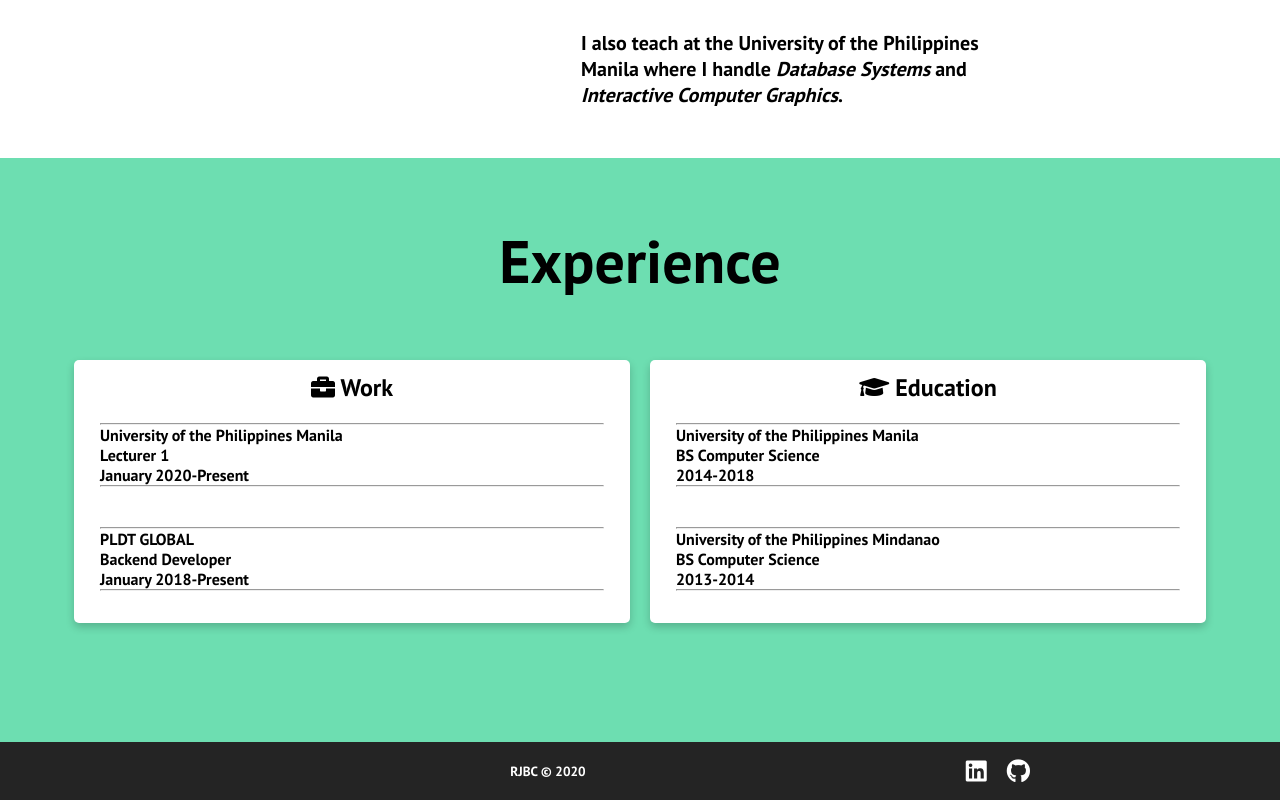
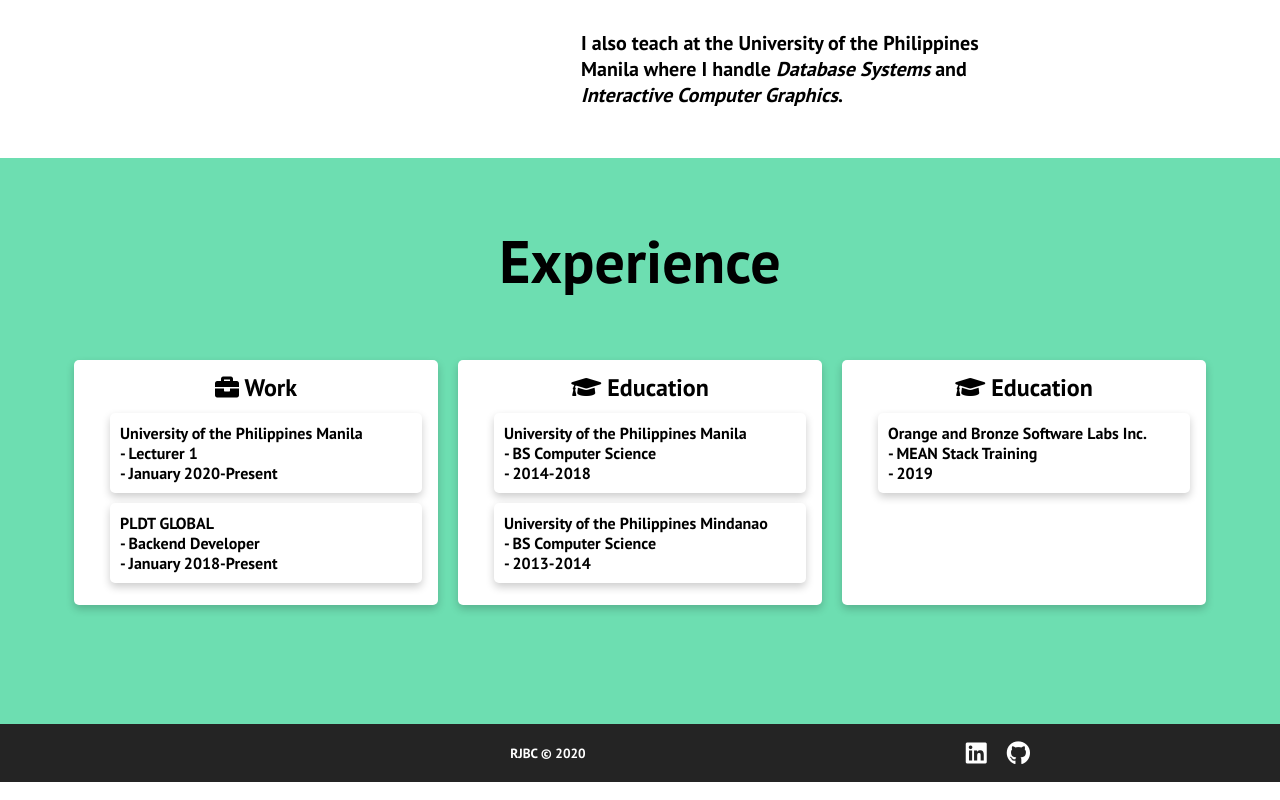
Before and after one commit to rbcabreraUPM/amplify-create-react-app, a React (Create React App) app: page / in a window 1280 px wide. Shown: the part 985-1785 px from the top of the page. Built offline with nearby package versions, Linux system fonts and the light colour scheme.

Commit message:
added trainings

```diff
--- a/src/components/Home/Experience.js
+++ b/src/components/Home/Experience.js
@@ -17,20 +17,19 @@ const Experience = () => {
                 <h2 style={{ textAlign: 'center' }}>
                   <b>
                     {' '}
-                    <i class='fas fa-briefcase'></i> Work
+                    <i className='fas fa-briefcase'></i> Work
                   </b>
                 </h2>
 
                 {jobs.map((job) => (
-                  <div>
-                    <br></br>
-                    <hr></hr>
-                    <p>{job.company}</p>
-                    <p> {job.role}</p>
-                    <p> {job.year}</p>
-
-                    <hr></hr>
-                    <br></br>
+                  <div className='card experience-card'>
+                    <div>
+                      <dl>
+                        <dt>{job.company}</dt>
+                        <dd>- {job.role}</dd>
+                        <dd>- {job.year}</dd>
+                      </dl>
+                    </div>
                   </div>
                 ))}
               </div>
@@ -44,16 +43,37 @@ const Experience = () => {
                   </b>
                 </h2>
 
-                {education.map((educ) => (
-                  <div>
-                    <br></br>
-                    <hr></hr>
-                    <p>{educ.name}</p>
-                    <p> {educ.course}</p>
-                    <p> {educ.year}</p>
+                {education[1].map((educ) => (
+                  <div className='card'>
+                    <div>
+                      <dl>
+                        <dt>{educ.name}</dt>
+                        <dd>- {educ.course}</dd>
+                        <dd>- {educ.year}</dd>
+                      </dl>
+                    </div>
+                  </div>
+                ))}
+              </div>
+            </div>
+            <div className='card'>
+              <div className='container-experience'>
+                <h2 style={{ textAlign: 'center' }}>
+                  <b>
+                    {' '}
+                    <i class='fas fa-graduation-cap'></i> Education
+                  </b>
+                </h2>
 
-                    <hr></hr>
-                    <br></br>
+                {education[0].map((training) => (
+                  <div className='card'>
+                    <div>
+                      <dl>
+                        <dt>{training.name}</dt>
+                        <dd>- {training.training}</dd>
+                        <dd>- {training.year}</dd>
+                      </dl>
+                    </div>
                   </div>
                 ))}
               </div>
--- a/src/data/education.js
+++ b/src/data/education.js
@@ -13,4 +13,15 @@ const education = [
   },
 ]
 
-export default education
+const trainings = [
+  {
+    _id: '1',
+    name: 'Orange and Bronze Software Labs Inc.',
+    training: 'MEAN Stack Training',
+    year: '2019',
+  },
+]
+
+const jsonData = [trainings, education]
+
+export default jsonData
```
